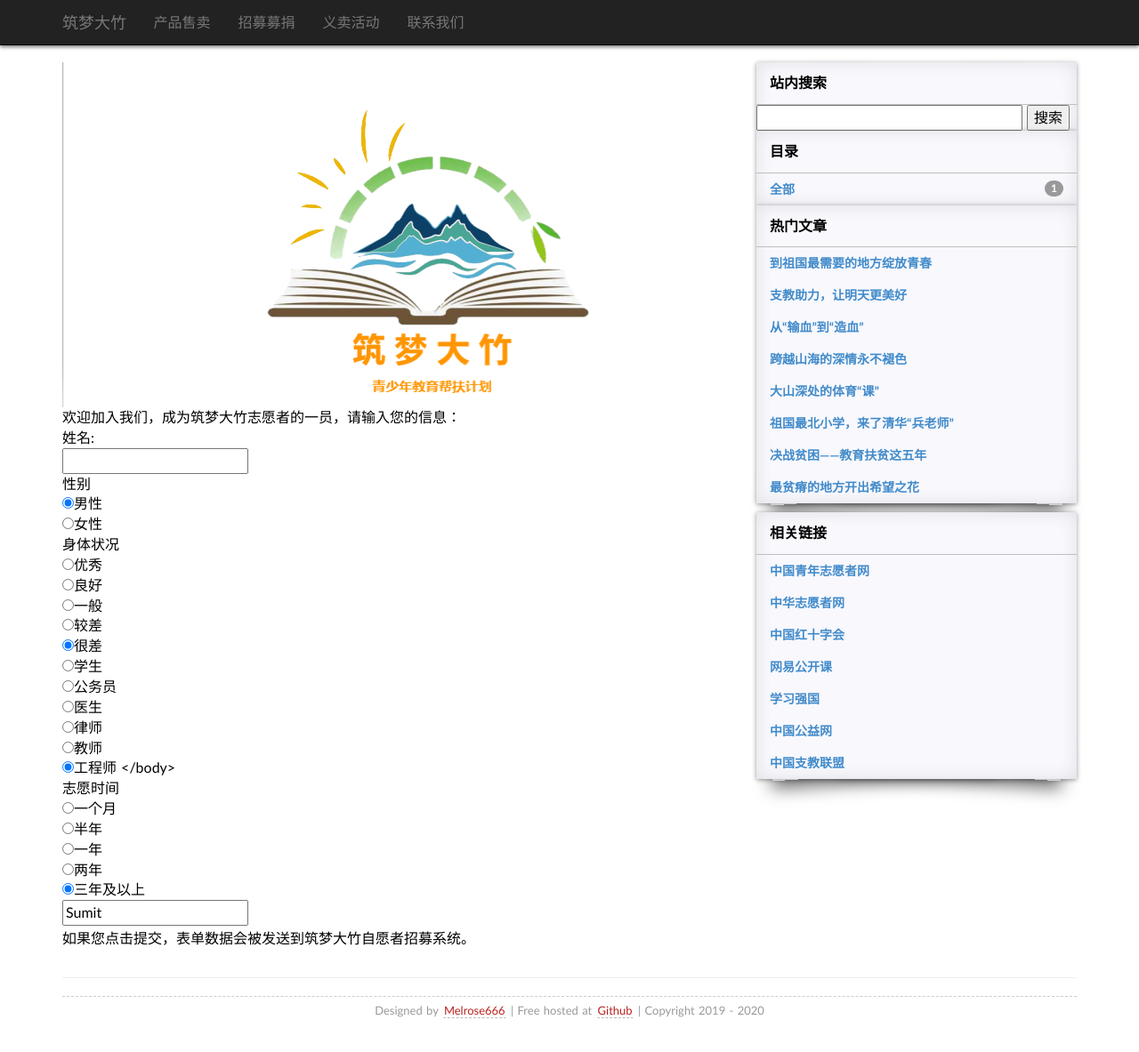
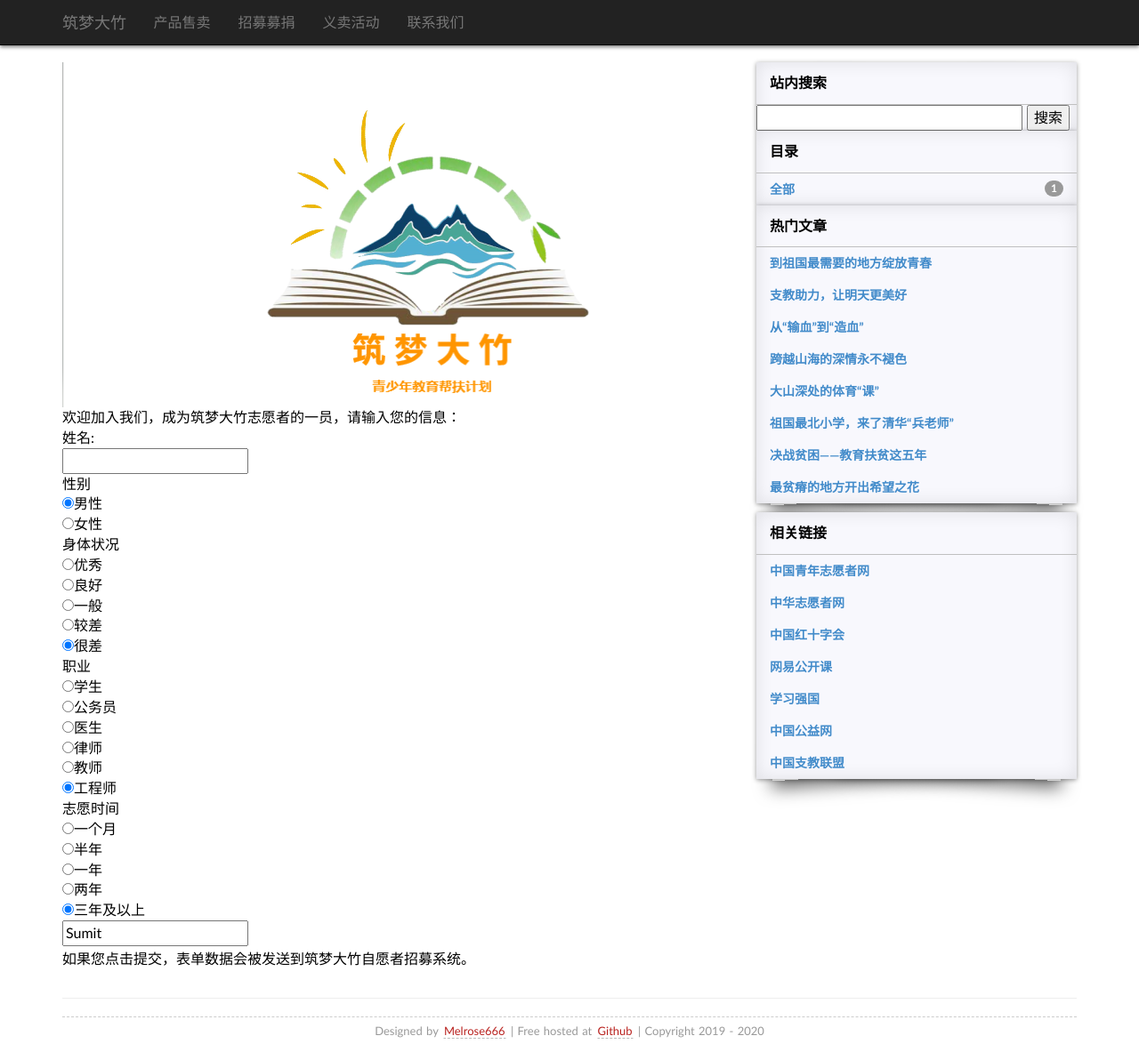
Before and after one commit to NJUPTteam/NJUPTteam.github.io, a Jekyll site: the page built from tags.md, in a window 1280 px wide and 1183 px high. Shown: the whole window at 89% size. Built offline with Jekyll 4.4.1, drawn with Linux system fonts in a browser that asks for light colours; some web fonts are replaced; comment, search, counter and statistics services are not loaded.

Commit message:
Update tags.md

```diff
--- a/tags.md
+++ b/tags.md
@@ -31,6 +31,7 @@ title: 招募募捐
 <br>
 <input type="radio" name="身体状况" value="很差" checked>很差
 </form>
+职业
 <form>
 <input type="radio" name="职业" value="学生" checked>学生
 <br>
@@ -43,7 +44,6 @@ title: 招募募捐
 <input type="radio" name="职业" value="教师" checked>教师
 <br>
 <input type="radio" name="职业" value="工程师" checked>工程师
-</body>
 </form>
 志愿时间
 <form>
```
